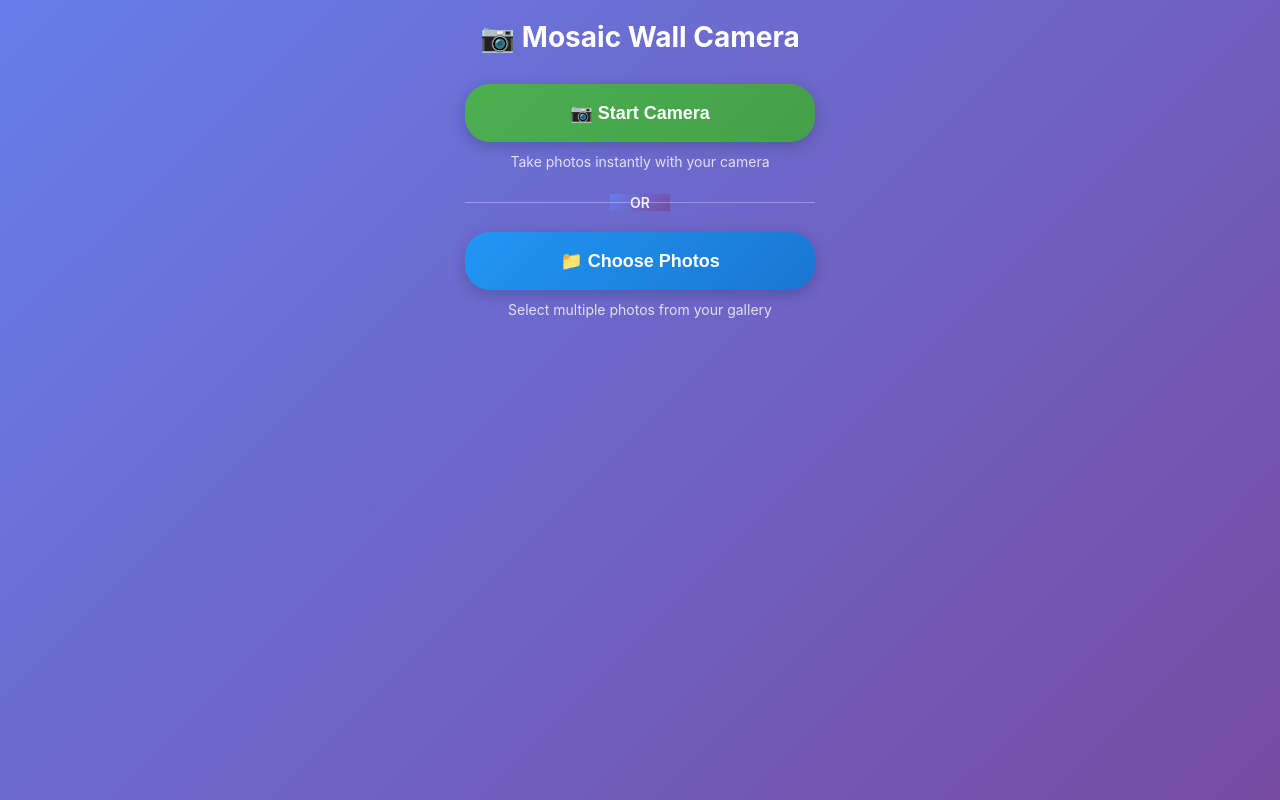
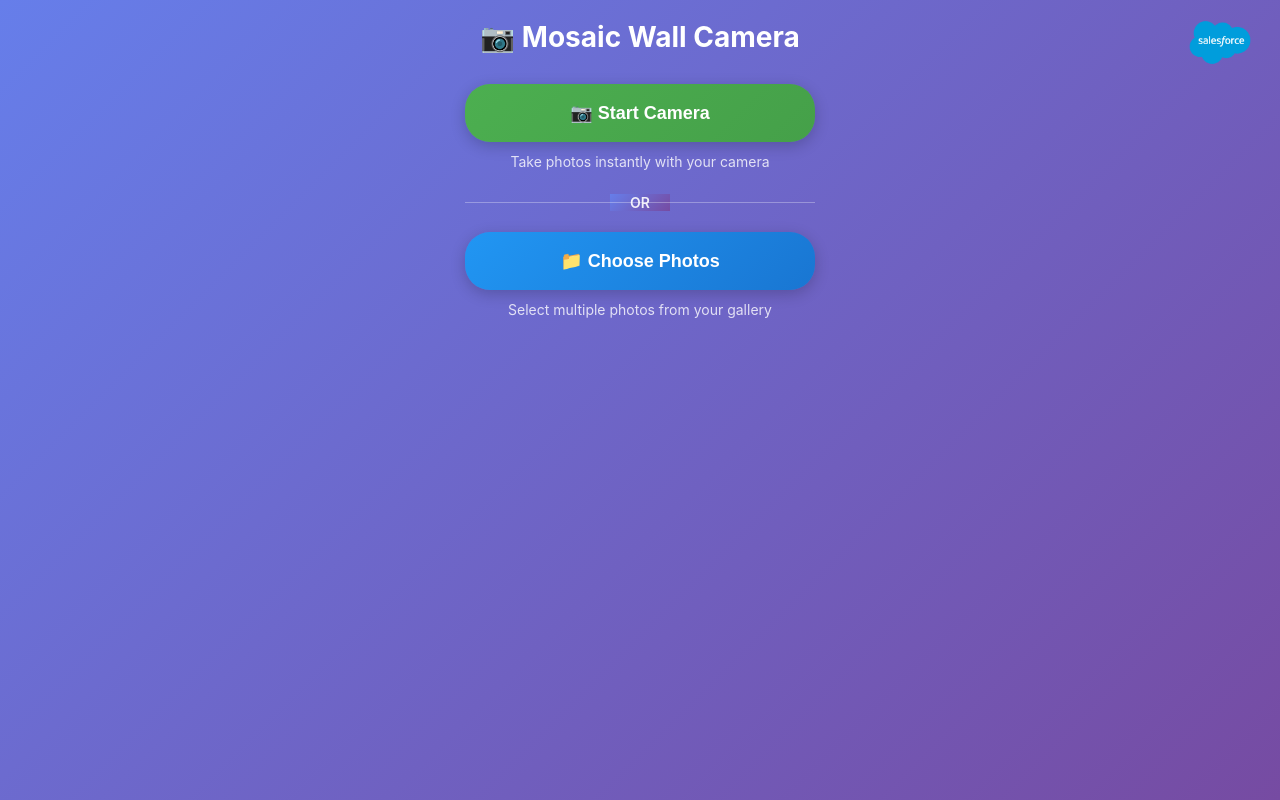
Before and after one commit to skumar38017/Mosaic-Wall, a React (Vite) app in the folder frontend/: page / in a window 1280 px wide. Built offline with nearby package versions, Linux system fonts and the light colour scheme; no server answers.

Commit message:
increase qrcode size

```diff
--- a/frontend/src/components/HomePage.tsx
+++ b/frontend/src/components/HomePage.tsx
@@ -240,6 +240,20 @@ function App() {
 
   return (
     <div className="mobile-app">
+      {/* Logo in top-right corner */}
+      <img
+        src="/logo.png"
+        alt="Logo"
+        style={{
+          position: 'fixed',
+          top: '20px',
+          right: '20px',
+          width: '80px',
+          height: 'auto',
+          zIndex: 1000
+        }}
+      />
+
       {/* Permission Popup Modal */}
       {showPermissionPopup && (
         <div className="popup-overlay">
--- a/frontend/src/components/QRCodeGenerator.tsx
+++ b/frontend/src/components/QRCodeGenerator.tsx
@@ -33,10 +33,10 @@ export const QRCodeGenerator = ({ url }: QRCodeGeneratorProps) => {
   return (
     <div style={{
       textAlign: 'center',
-      padding: '20px',
+      padding: '10px',
       background: 'white',
       borderRadius: '10px',
-      margin: '20px 0'
+      margin: '10px 0'
     }}>
       <h3 style={{ color: '#333', marginBottom: '15px' }}>📱 Scan to Open Camera</h3>
       {qrCodeUrl && (
--- a/frontend/src/pages/QRCodePage.tsx
+++ b/frontend/src/pages/QRCodePage.tsx
@@ -8,13 +8,28 @@ function QRCodePage() {
       justifyContent: 'center',
       alignItems: 'center',
       minHeight: '100vh',
-      backgroundColor: '#1a1a1a'
+      backgroundColor: '#1a1a1a',
+      position: 'relative'
     }}>
+      {/* Logo in top-right corner */}
+      <img
+        src="/logo.png"
+        alt="Logo"
+        style={{
+          position: 'fixed',
+          top: '20px',
+          right: '20px',
+          width: '80px',
+          height: 'auto',
+          zIndex: 1000
+        }}
+      />
+
       <div style={{
         textAlign: 'center',
         padding: '2rem'
       }}>
-        <h1 style={{ color: 'white', marginBottom: '2rem' }}>📱 Scan to Open Camera</h1>
+        <h1 style={{ color: 'white', marginBottom: '2rem' }}></h1>
         <QRCodeGenerator url={ACCESS_CAMERA_URL} />
       </div>
     </div>
```
